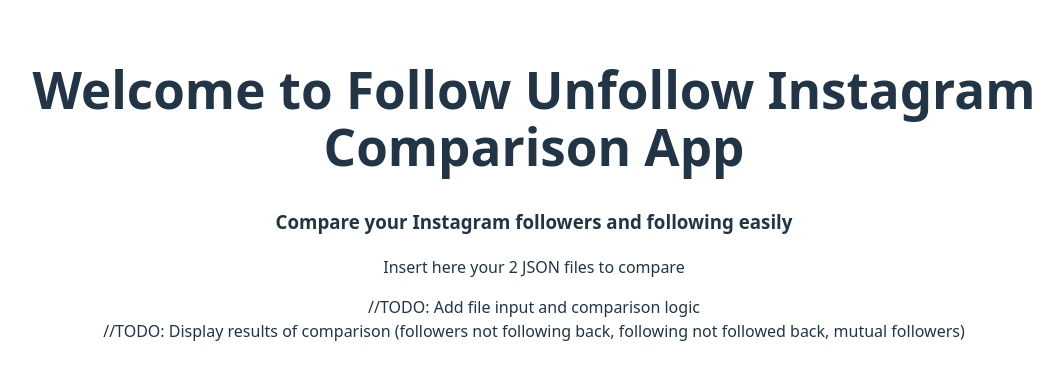
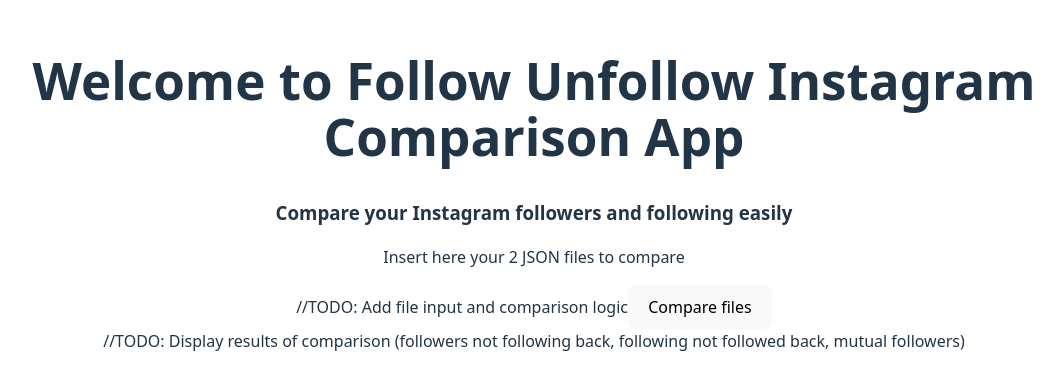
Before and after one commit to Daevel/followoo, a React (Vite) app: page / in a window 1280 px wide. Shown: the part 215-604 px from the top of the page, without its empty margins (106-1169 px from the left). Built offline with nearby package versions, Linux system fonts and the light colour scheme.

Commit message:
chore(app) add compare button

```diff
--- a/src/App.tsx
+++ b/src/App.tsx
@@ -11,11 +11,14 @@
         <div>
           <p>Insert here your 2 JSON files to compare</p>
           //TODO: Add file input and comparison logic
+          <button>Compare files</button>
         </div>
 
         <div>
           //TODO: Display results of comparison (followers not following back, following not followed back, mutual followers)
         </div>
+
+
       </div>
     </>
   )
```
